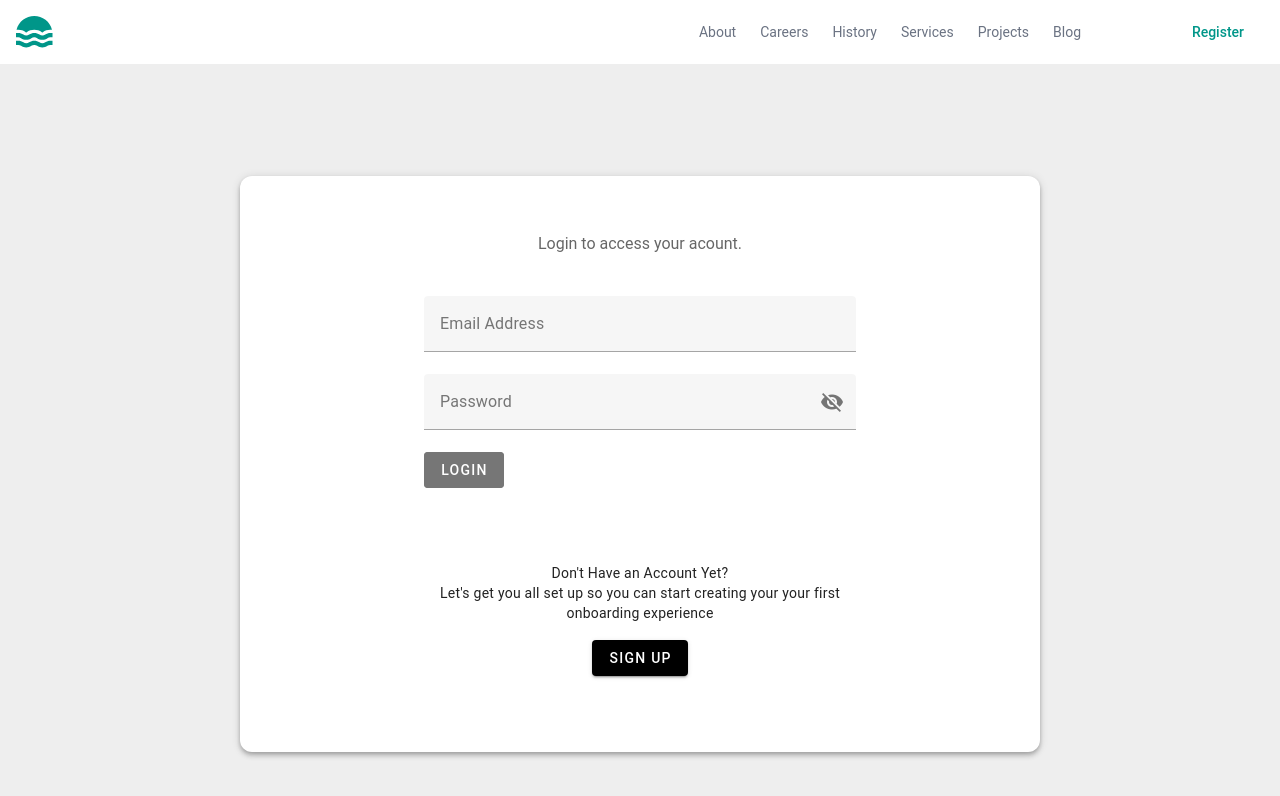
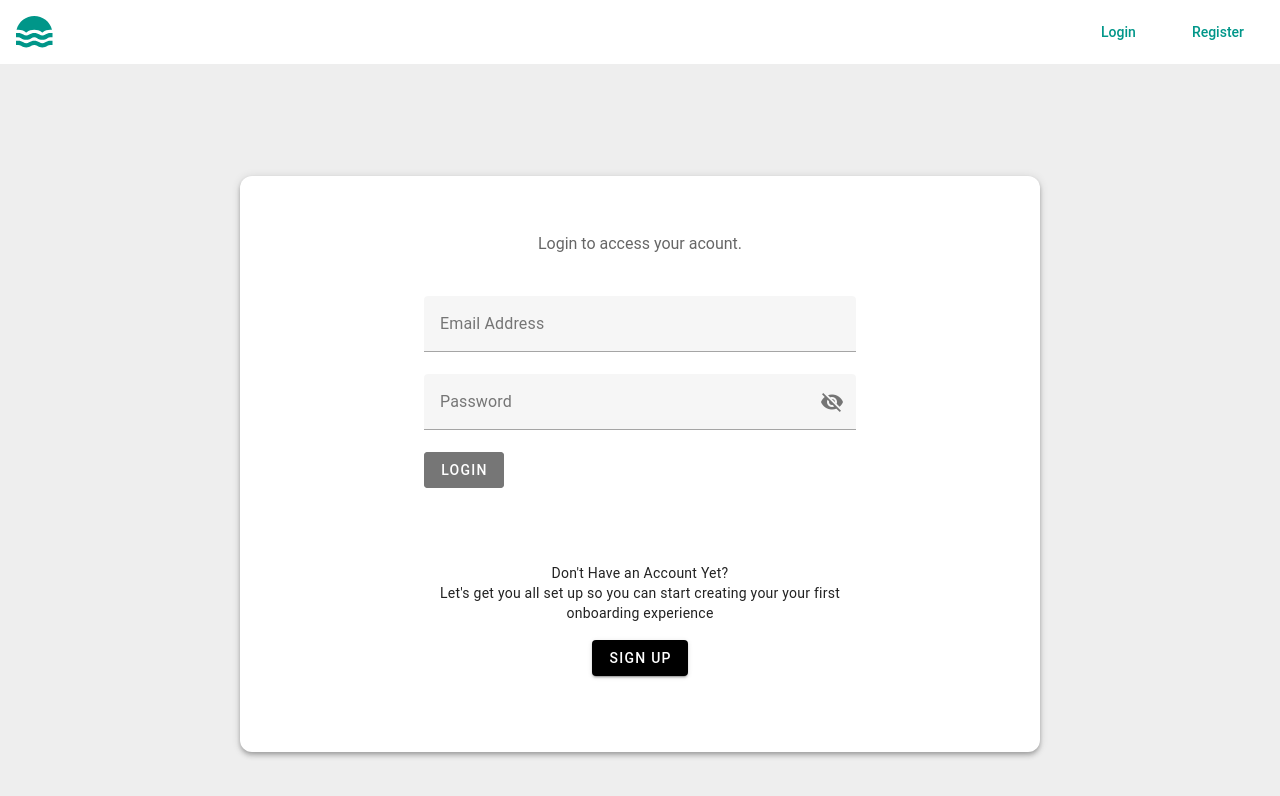
Before and after one commit to joaovitor2614/Logly, a Vue app in the folder web/: page /login in a window 1280 px wide. Shown: the top 796 px of the page. Built offline with nearby package versions, Linux system fonts and the light colour scheme; no server answers.

Commit message:
feat: remove not necessary Header section

```diff
--- a/web/src/components/layout/Header.vue
+++ b/web/src/components/layout/Header.vue
@@ -18,38 +18,11 @@ const router = useRouter()
       </a>
 
       <div class="flex flex-1 items-center justify-end md:justify-between">
-        <nav aria-label="Global" class="hidden md:block">
-          <ul class="flex items-center gap-6 text-sm">
-            <li>
-              <a class="text-gray-500 transition hover:text-gray-500/75" href="#"> About </a>
-            </li>
-
-            <li>
-              <a class="text-gray-500 transition hover:text-gray-500/75" href="#"> Careers </a>
-            </li>
-
-            <li>
-              <a class="text-gray-500 transition hover:text-gray-500/75" href="#"> History </a>
-            </li>
-
-            <li>
-              <a class="text-gray-500 transition hover:text-gray-500/75" href="#"> Services </a>
-            </li>
-
-            <li>
-              <a class="text-gray-500 transition hover:text-gray-500/75" href="#"> Projects </a>
-            </li>
-
-            <li>
-              <a class="text-gray-500 transition hover:text-gray-500/75" href="#"> Blog </a>
-            </li>
-          </ul>
-        </nav>
 
         <div class="flex items-center gap-4">
           <div class="sm:flex sm:gap-4">
             <a
-              class="block rounded-md bg-teal-600 px-5 py-2.5 text-sm font-medium text-white transition hover:bg-teal-700"
+              class="hidden rounded-md bg-gray-100 px-5 py-2.5 text-sm font-medium text-teal-600 transition hover:text-teal-600/75 sm:block"
               href="#"
               @click="router.push('/login')"
             >
```
